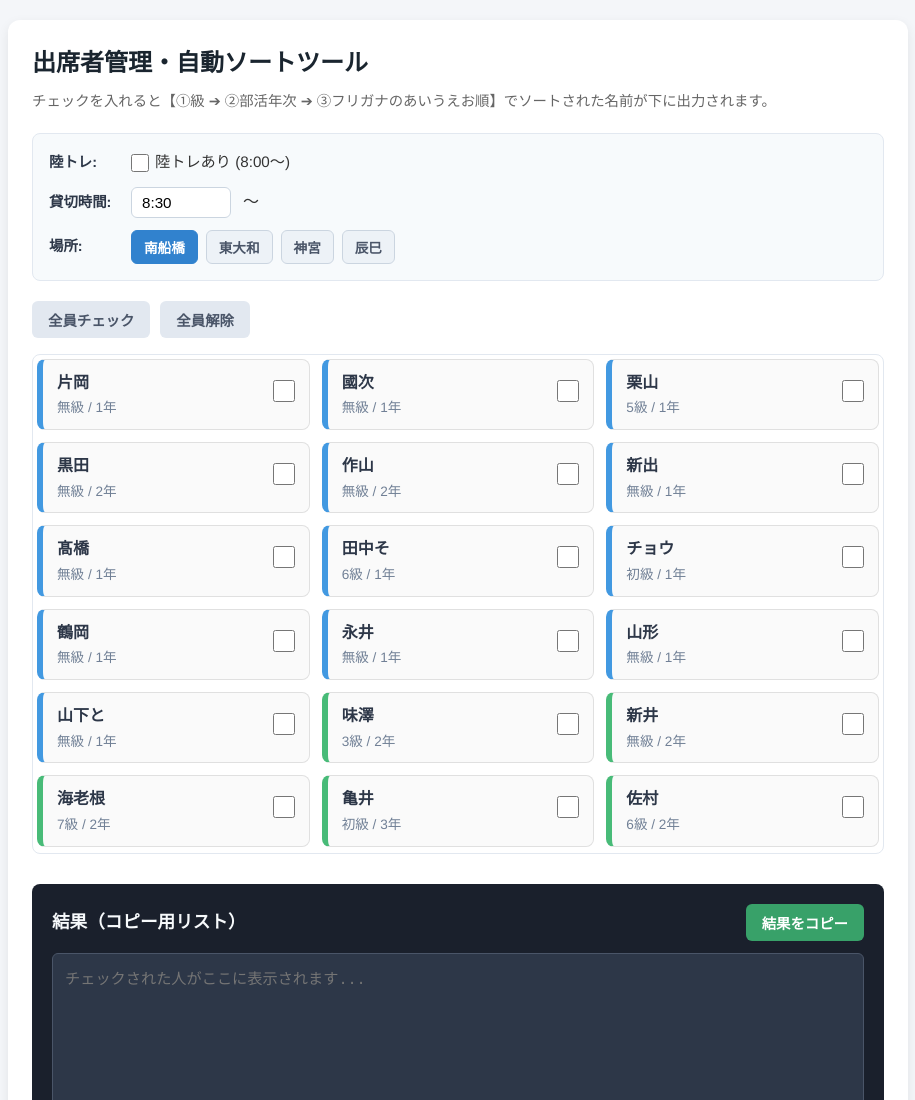
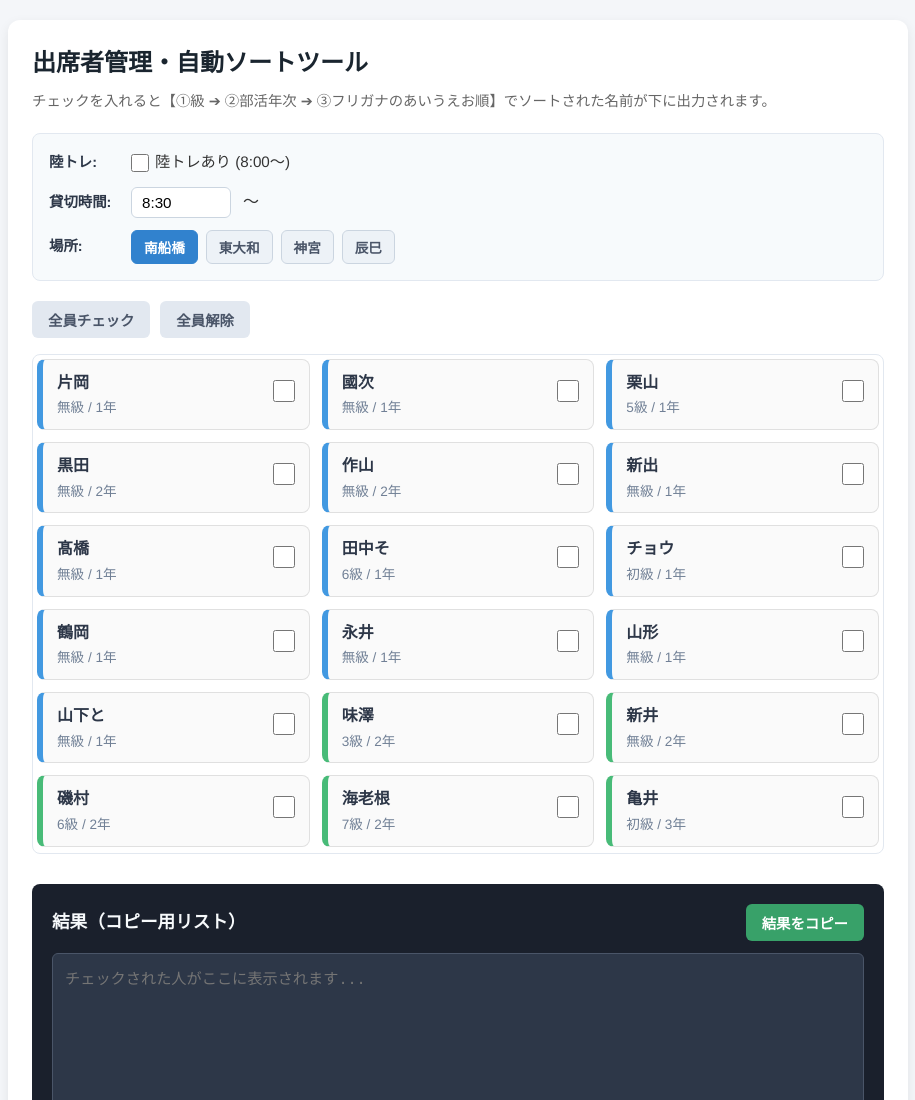
Before and after one commit to eri87590/skating.120, a plain HTML site: page index.html in a window 1280 px wide. Shown: the top 1100 px of the page, without its empty margins (182-1097 px from the left). Drawn offline with Linux system fonts and the light colour scheme.

Commit message:
Add files via upload

```diff
--- a/index.html
+++ b/index.html
@@ -328,6 +328,7 @@
 
     // 1級〜7級
     { id: 25, name: "相川", kana: "アイカワ", rank: "1級", grade: "3年" ,clubGrade: "3年"},
+    { id: 39, name: "磯村", kana: "イソムラ", rank: "6級", grade: "2年" ,clubGrade: "2年"},
     { id: 26, name: "田中", kana: "タナカ", rank: "1級", grade: "3年" ,clubGrade: "2年"},
     { id: 27, name: "久原", kana: "クバラ", rank: "1級", grade: "4年" ,clubGrade: "4年"},
     { id: 28, name: "利藤", kana: "リトウ", rank: "2級", grade: "4年" ,clubGrade: "3年"},
@@ -335,13 +336,13 @@
     { id: 30, name: "小元", kana: "コモト", rank: "3級", grade: "4年" ,clubGrade: "4年"},
     { id: 31, name: "味澤", kana: "アジサワ", rank: "3級", grade: "2年" ,clubGrade: "2年"},
     { id: 32, name: "立川", kana: "タチカワ", rank: "3級", grade: "2年" ,clubGrade: "2年"},
-    { id: 33, name: "山本", kana: "ヤマモト", rank: "5級", grade: "2年" ,clubGrade: "2年"},
+    { id: 40, name: "山本", kana: "ヤマモト", rank: "5級", grade: "2年" ,clubGrade: "2年"},
     { id: 34, name: "栗山", kana: "クリヤマ", rank: "5級", grade: "1年" ,clubGrade: "1年"},
     { id: 35, name: "佐村", kana: "サムラ", rank: "6級", grade: "2年" ,clubGrade: "2年"},
-    { id: 31, name: "田中そ", kana: "タナカ", rank: "6級", grade: "1年" ,clubGrade: "1年"},
-    { id: 32, name: "伊吹", kana: "イブキ", rank: "7級", grade: "3年" ,clubGrade: "3年"},
+    { id: 38, name: "田中そ", kana: "タナカ", rank: "6級", grade: "1年" ,clubGrade: "1年"},
+    { id: 37, name: "伊吹", kana: "イブキ", rank: "7級", grade: "3年" ,clubGrade: "3年"},
     { id: 33, name: "海老根", kana: "エビネ", rank: "7級", grade: "2年" ,clubGrade: "2年"},
-    { id: 34, name: "井口", kana: "イグチ", rank: "7級", grade: "4年",clubGrade: "4年" }
+    { id: 36, name: "井口", kana: "イグチ", rank: "7級", grade: "4年",clubGrade: "4年" }
 
   ];
 
```
